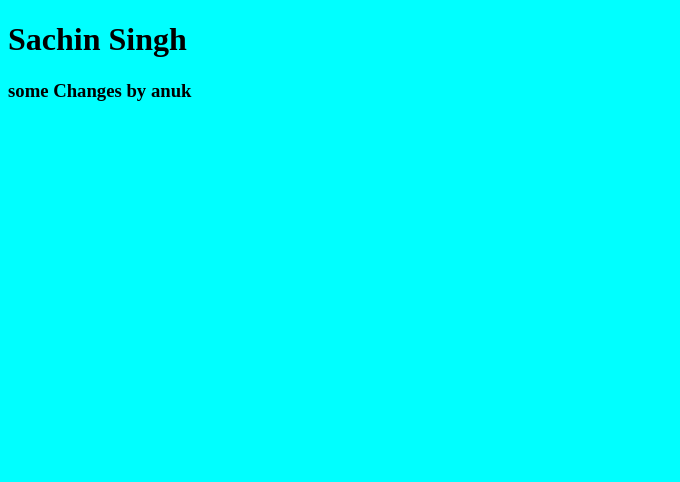
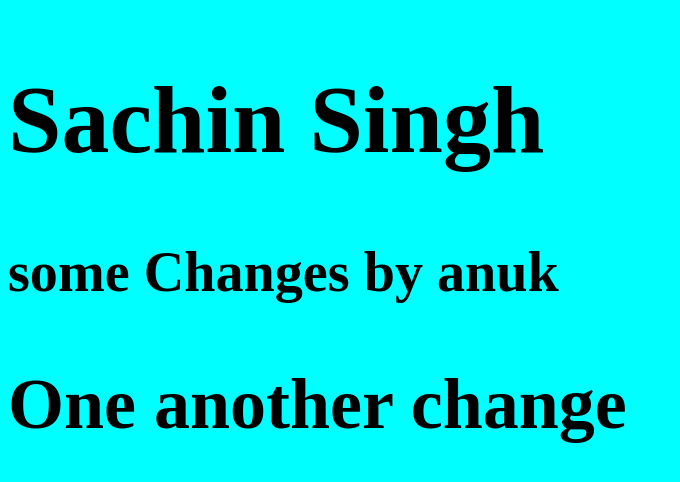
Before and after one commit to anubhavkumar19/list, a plain HTML site: page index.html in a window 1280 px wide. Shown: the whole page, without its empty margins (0-680 px from the left). Drawn offline with Linux system fonts and the light colour scheme.

Commit message:
another change

```diff
--- a/index.html
+++ b/index.html
@@ -9,5 +9,6 @@
 <body>
     <h1>Sachin Singh</h1>
     <h3> some Changes by anuk</h3>
+    <h2>One another change</h2>
 </body>
 </html>
--- a/style.css
+++ b/style.css
@@ -1,3 +1,4 @@
 body{
     background-color: aqua;
+    font-size: 3rem;
 }
```
